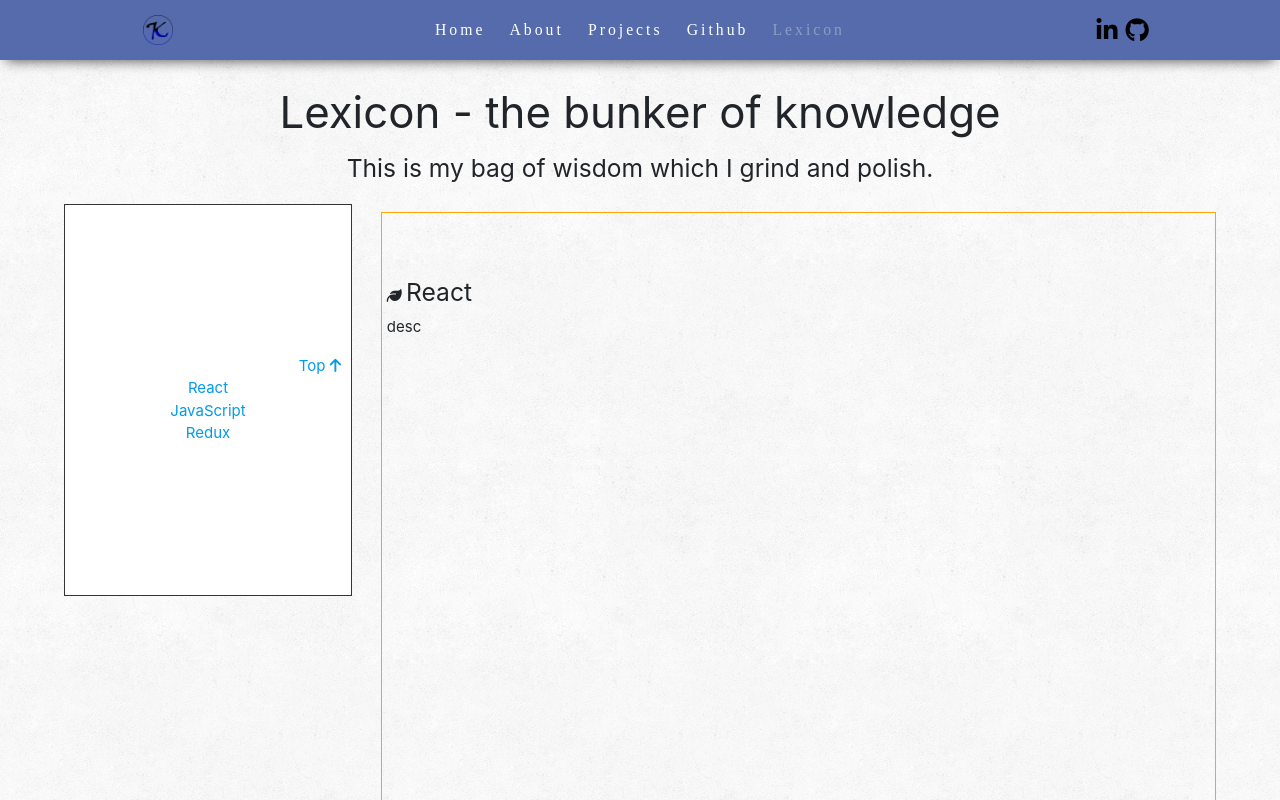
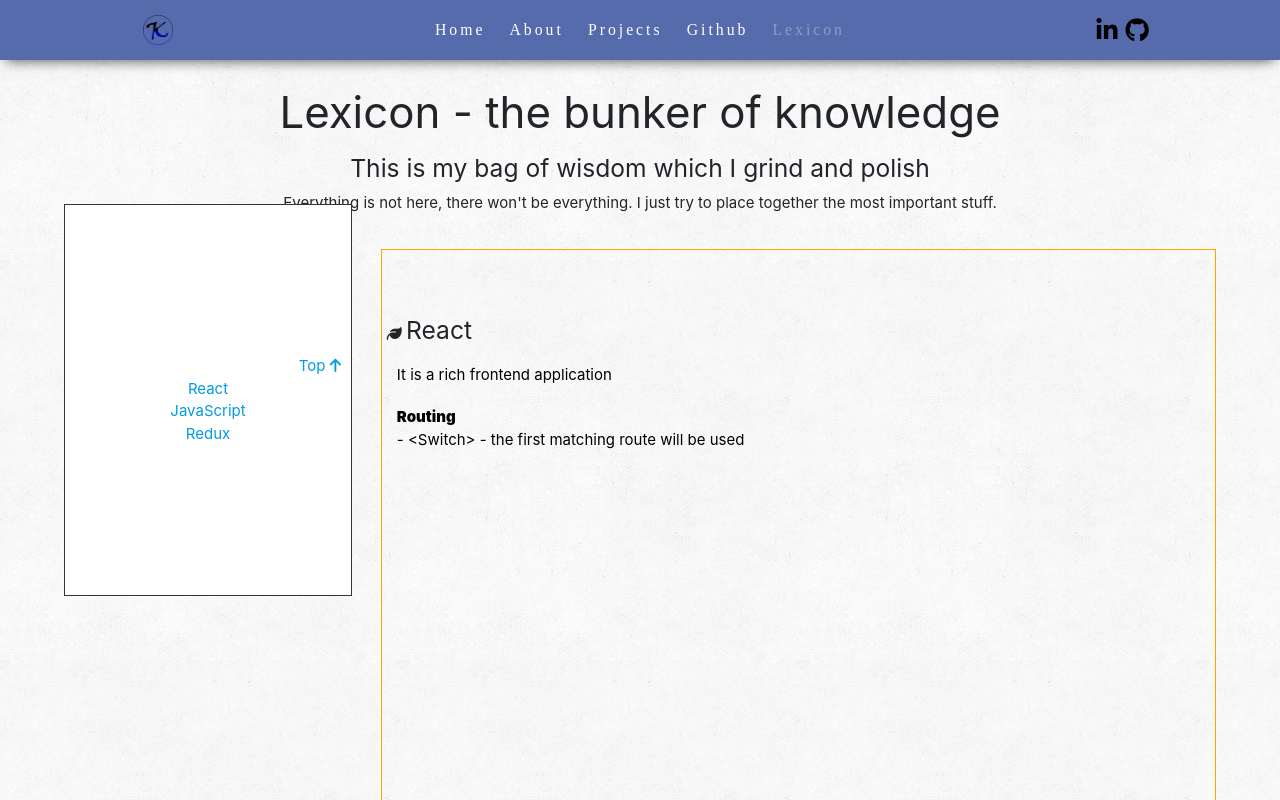
Before and after one commit to klauza/animated-business-app, a React (Create React App) app: page /lexicon in a window 1280 px wide. Shown: the top 800 px of the page. Built offline with nearby package versions, Linux system fonts and the light colour scheme; no server answers; a web font is replaced by a local one.

Commit message:
animations adjust & Lexicon created list component

```diff
--- a/src/App.js
+++ b/src/App.js
@@ -32,7 +32,7 @@ const App = () =>{
               in={true}
               appear={true}
               key={location.key}
-              timeout={1450}
+              timeout={450}
               classNames="fade"
             >
 
--- a/src/App.scss
+++ b/src/App.scss
@@ -6,3 +6,4 @@
 @import './components/Projects/projects';
 @import './components/Github/github';
 @import './components/Lexicon/lexicon';
+@import './components/Lexicon/lexiconList';
--- a/src/components/Lexicon/LexiconMain.js
+++ b/src/components/Lexicon/LexiconMain.js
@@ -7,7 +7,8 @@ const LexiconMain = () => {
   return (
     <div className="lexicon" id="top">
       <h3> Lexicon - the bunker of knowledge </h3>
-      <h5>This is my bag of wisdom which I grind and polish.</h5>
+      <h5>This is my bag of wisdom which I grind and polish</h5>
+      <p>Everything is not here, there won't be everything. I just try to place together the most important stuff.</p>
 
       <div className="lexicon-container">
 
@@ -29,12 +30,25 @@ const LexiconMain = () => {
 
                 <li id="react">
                   <i className="fa fa-leaf"></i> <h5>React</h5>
-                  <div className="content-react">desc</div>
+                  <div className="description-main content-react">
+
+                    <div className="description-main__core">
+                      <span>It is a rich frontend application</span>
+                    </div>
+
+                    <div className="description-main__extended">
+                      <span className="span-bold">Routing</span>
+                      <div> - {`<Switch>`} - the first matching route will be used</div>
+                    </div>
+
+                  </div>
                 </li>
+
                 <li id="javascript">
                   <i className="fa fa-leaf"></i> <h5>JavaScript</h5>
                   <div className="content-javascript">desc</div>
                 </li>
+
                 <li id="redux">
                   <i className="fa fa-leaf"></i> <h5>Redux</h5>
                   <div className="content-redux">desc</div>
--- a/src/components/Lexicon/_lexicon.scss
+++ b/src/components/Lexicon/_lexicon.scss
@@ -16,7 +16,7 @@
   &>*{
     position: relative;
   }
-  h3, h5{
+  h3, h5, p{
     text-align: center;
   }
 
--- /dev/null
+++ b/src/components/Lexicon/_lexiconList.scss
@@ -0,0 +1,20 @@
+.lexicon .lexicon-container .lexicon-container__grid ul li {
+  .description-main{
+    color: #000;
+    &__core{
+      padding: 10px;
+    }
+    &__extended{
+      padding: 10px;
+      .span-bold{ font-weight: 900; }
+    }
+  }
+/*                    REACT                   */
+  .content-react{
+
+  }
+
+/*                    JavaScript                   */
+
+/*                    Redux                   */
+}
--- a/src/components/Projects/_projects.scss
+++ b/src/components/Projects/_projects.scss
@@ -10,7 +10,8 @@
   }
   p{
     padding: 0; margin: 0;
-    margin: 5px 0;
+    margin: 5px auto;
+    width: 250px;
     text-align: center;
     color: mintcream;
     z-index: 3;
--- a/src/sass/_animations.scss
+++ b/src/sass/_animations.scss
@@ -39,7 +39,7 @@
 .fade-appear-active .about-contacts,
 .fade-enter.fade-enter-active .about-contacts{
   div{
-    transition: transform 500ms ease 650ms;
+    transition: transform 450ms ease;
     transform: translateY(0px);
   }
 }
@@ -56,7 +56,7 @@
 }
 
 // PROJECTS
-.fade-appear,.fade-enter.portfolio-page{
+.fade-appear.portfolio-page,.fade-enter.portfolio-page{
   &>h2{
     transform: translateY(-100px);
   }
@@ -76,12 +76,12 @@
     transition: transform 500ms ease;
   }
   &>p:nth-of-type(1){
-    transition: transform 500ms ease 100ms, opacity 600ms ease;
+    transition: transform 350ms ease 100ms, opacity 600ms ease;
     opacity: 1;
     transform: translateX(0px);
   }
   &>p:nth-of-type(2){
-    transition: transform 500ms ease 100ms, opacity 600ms ease;
+    transition: transform 350ms ease 100ms, opacity 600ms ease;
     opacity: 1;
     transform: translateX(0px);
   }
@@ -114,3 +114,5 @@
     transform: translateX(50px);
   }
 }
+
+// LEXICON
```
